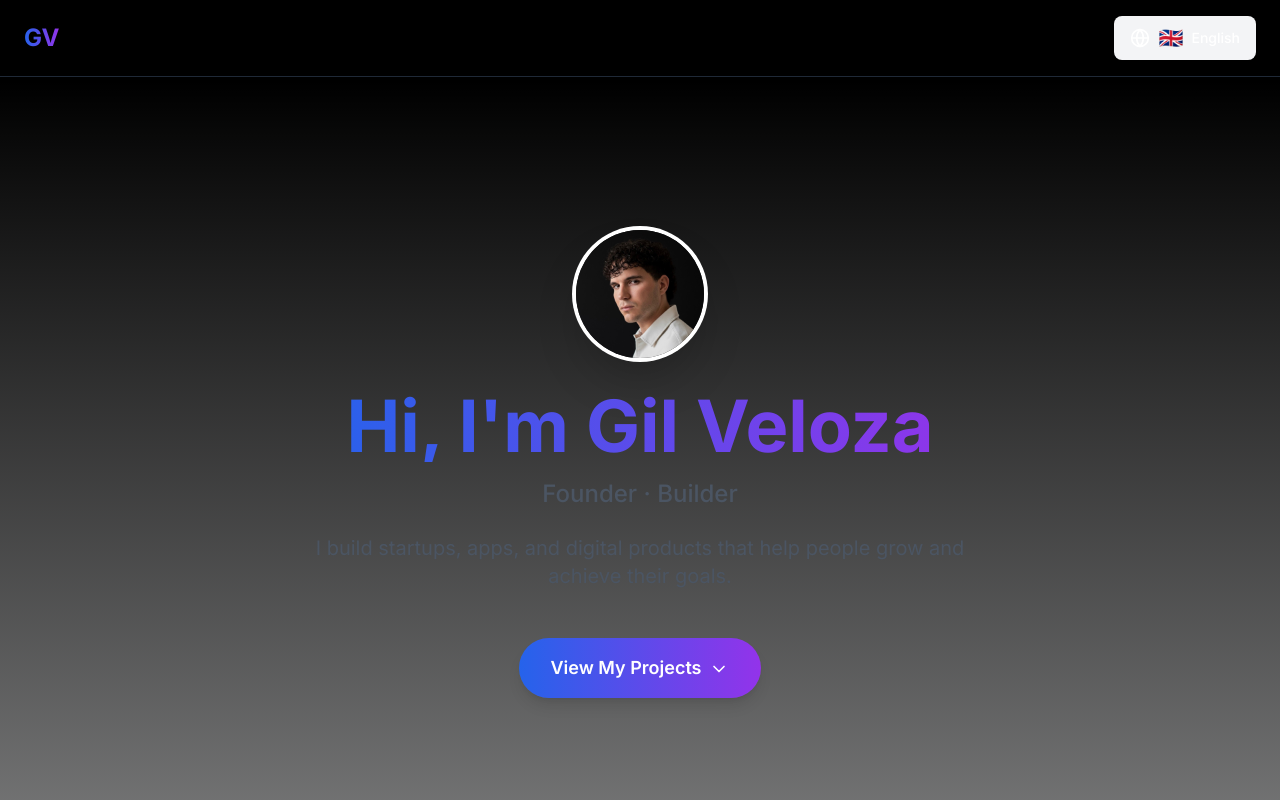
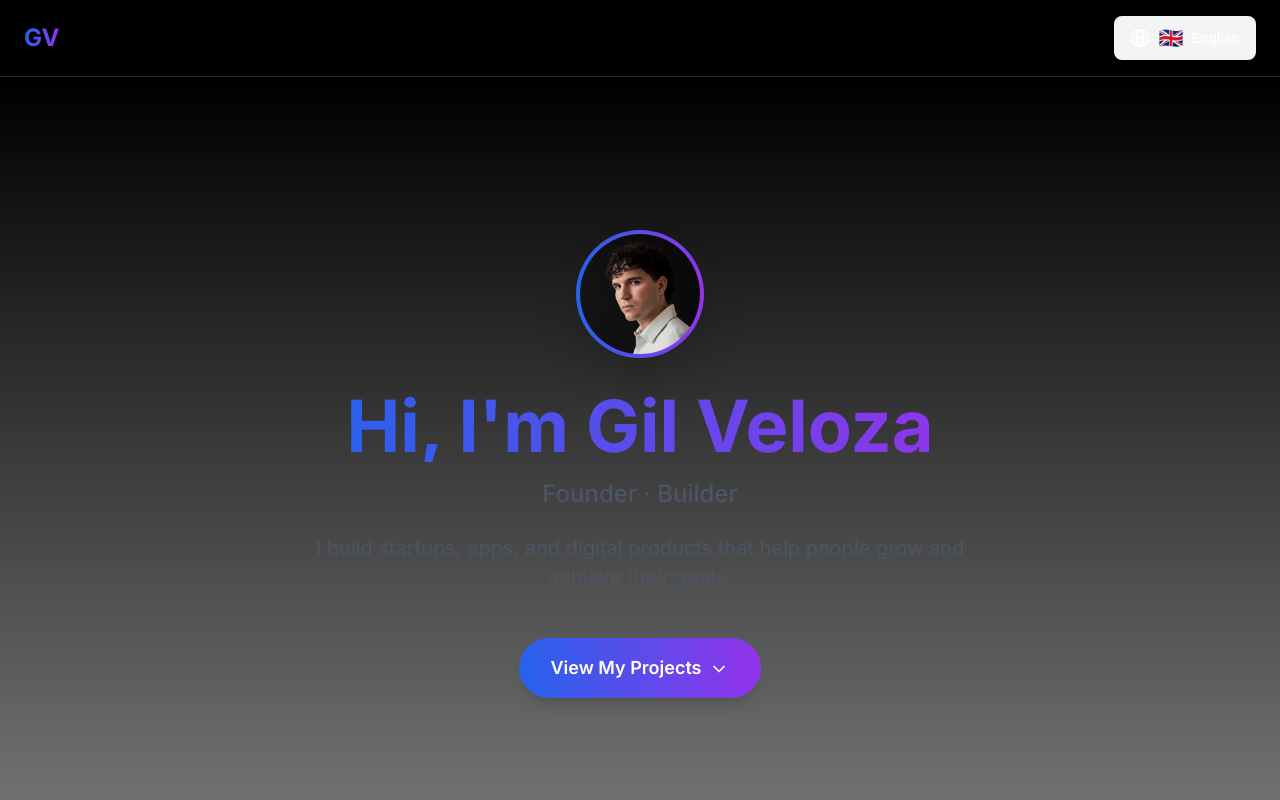
Before and after one commit to GilVeloza/gilveloza, a Next.js app: page / in a window 1280 px wide. Shown: the top 800 px of the page. Built offline with nearby package versions, Linux system fonts and the light colour scheme.

Commit message:
Add blue to purple gradient border on profile photo

```diff
--- a/components/Hero.tsx
+++ b/components/Hero.tsx
@@ -22,7 +22,8 @@ export default function Hero() {
           transition={{ duration: 0.5 }}
           className="mb-8"
         >
-          <div className="w-32 h-32 mx-auto mb-6 rounded-full overflow-hidden shadow-2xl ring-4 ring-white">
+          <div className="w-32 h-32 mx-auto mb-6 rounded-full p-1 bg-gradient-to-r from-blue-600 to-purple-600 shadow-2xl">
+            <div className="w-full h-full rounded-full overflow-hidden bg-black">
               <Image
                 src="/profile.jpg"
                 alt="Gil Veloza"
@@ -31,6 +32,7 @@ export default function Hero() {
                 className="object-cover w-full h-full"
                 style={{ objectPosition: 'center center' }}
               />
+            </div>
           </div>
         </motion.div>
 
```
Lines whose indentation alone changed are shown as unchanged.
